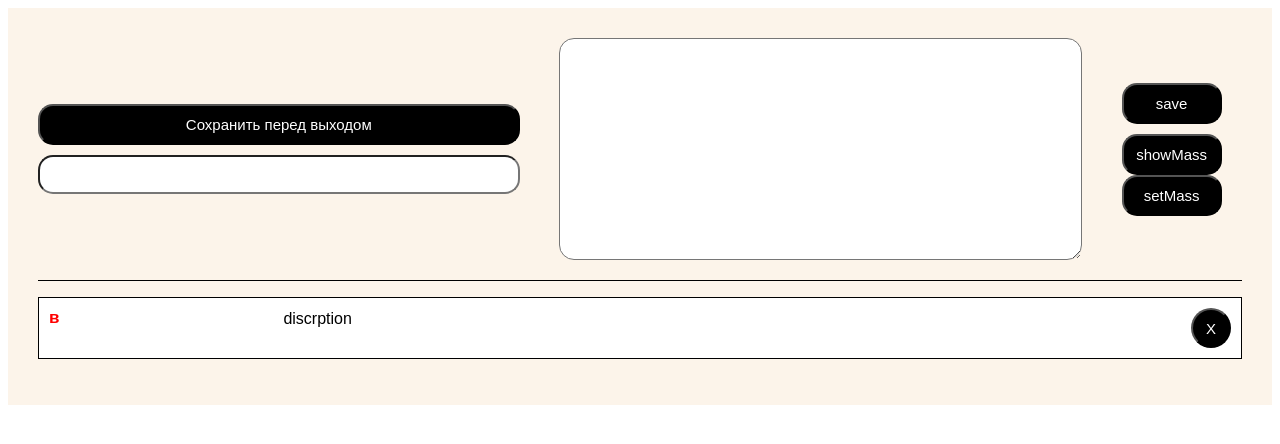
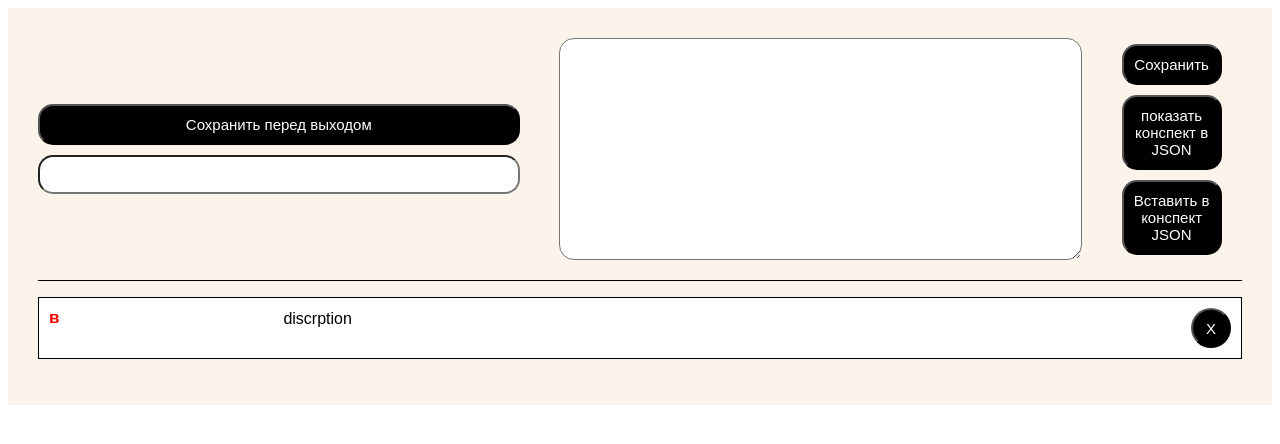
Before and after one commit to layout-IT/take-otes, a React (Create React App) app: page / in a window 1280 px wide. Shown: the top 444 px of the page. Built offline with nearby package versions, Linux system fonts and the light colour scheme.

Commit message:
pilot version

```diff
--- a/src/App.scss
+++ b/src/App.scss
@@ -10,7 +10,10 @@
     padding-bottom: 20px;
     border-bottom: 1px solid black;
   }
-
+.setTextarea{
+  width: 80%;
+  height: 50%;
+}
 
   .ininputAndSaveput,
   .textarea {
@@ -32,7 +35,7 @@
     }
 
     .button {
-      max-width: 100%
+      max-width: 100%;
     }
   }
 
@@ -56,9 +59,9 @@
     background-color: black;
     color: white;
     font-size: 15px;
-
-    &:first-child {
-      margin-bottom: 10px;
+    margin-bottom: 10px;
+    &:last-child {
+      margin-bottom: 0;
     }
   }
 
--- a/src/App.tsx
+++ b/src/App.tsx
@@ -73,7 +73,7 @@ const App = () => {
     }
 
     const addMassImport = (e:  React.ChangeEvent<HTMLTextAreaElement>) => {
-        setMass(JSON.parse(e.currentTarget.value))
+        setTextareaValue(e.currentTarget.value)
     }
 
     const OneditInput = (e: React.MouseEvent<HTMLLIElement>, id: number, text: string) => {
@@ -129,13 +129,15 @@ const App = () => {
                     </button>
                     <input className='input' value={inputValue} onChange={(e) => onInput(e)} type="text"/>
                 </div>
+
                 <textarea className='textarea' value={textareaValue} onChange={(e) => onTextarea(e)}/>
 
                 <div className='buttons'>
-                    <button className='button' onClick={save}>save</button>
-                    <button className='button' onClick={() => setShowMass(true)}>showMass</button>
-                    <button className='button' onClick={() => setShowSetMass(true)}>setMass</button>
+                    <button className='button' onClick={save}>Сохранить</button>
+                    <button className='button' onClick={() => setShowMass(true)}>показать конспект в JSON</button>
+                    <button className='button' onClick={() => setShowSetMass(true)}>Вставить в конспект JSON</button>
                 </div>
+
                 {showMass && (
                     <div className='showModal'>
                         <span>{JSON.stringify(mass)}</span>
@@ -143,13 +145,33 @@ const App = () => {
                     </div>
 
                 )}
+
                 {showSetMass && (
                     <div className='showModalForDelete'>
-                        <textarea onChange={addMassImport}></textarea>
-                        <button onClick={() => setShowSetMass(false)} className='button'>Ok</button>
+                        <textarea onChange={addMassImport} placeholder={'Только JSON!!!'} className='setTextarea'></textarea>
+                        <div className='buttons'>
+                            <button
+                                onClick={(e) => {
+                                    setMass(JSON.parse(textareaValue))
+                                    setShowSetMass(false)
+                                    setTextareaValue('')
+                            }}
+                                className='button'
+                            >Ok
+                            </button>
+                            <button
+                                onClick={() => {
+                                setShowSetMass(false)
+                                setTextareaValue('')
+                            }}
+                                className='button'
+                            >отмена
+                            </button>
+                        </div>
                     </div>
 
                 )}
+
                 {showDaneModal && (
                     <div className='showDaneModal'>
                         <span>Успешно сохранено</span>
```
